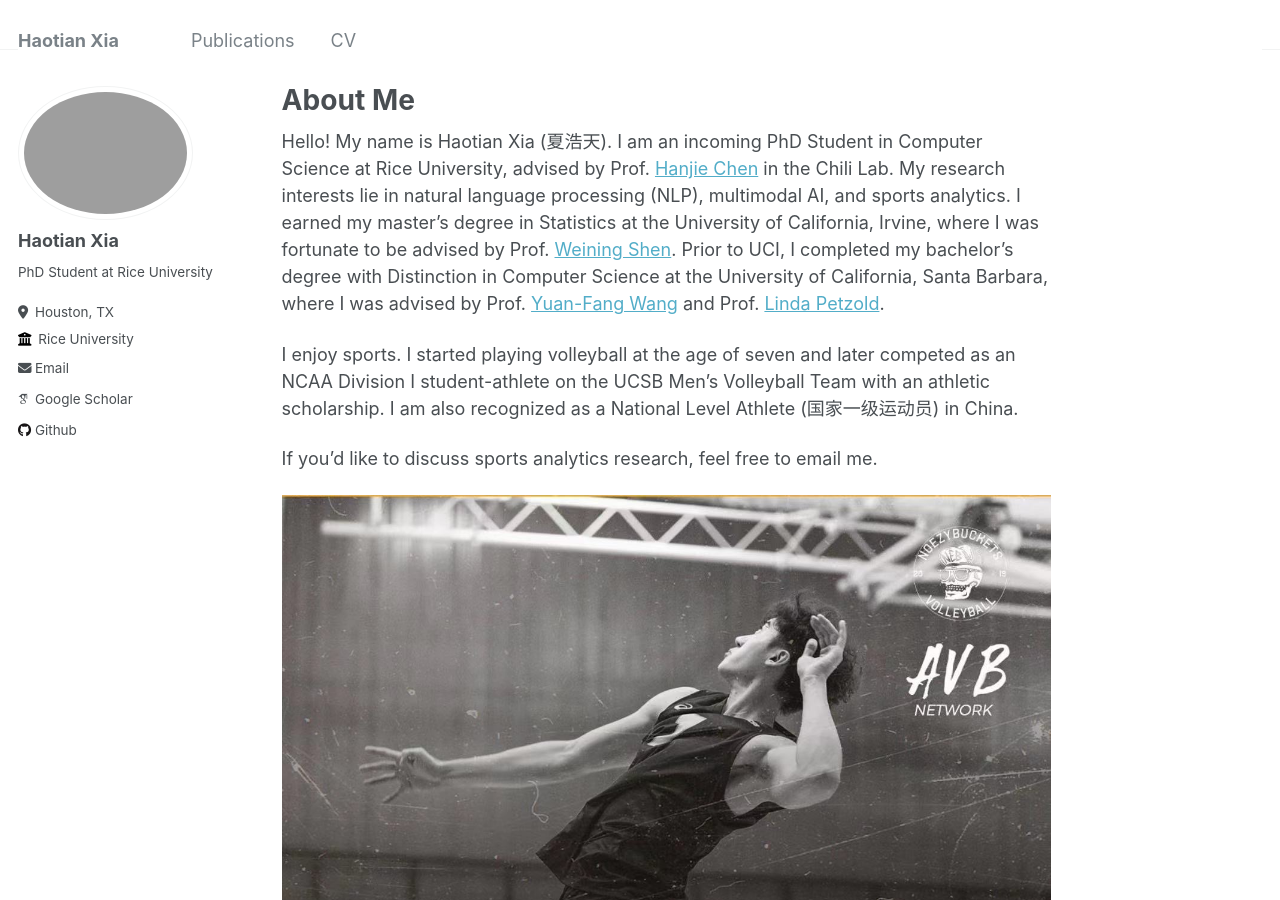
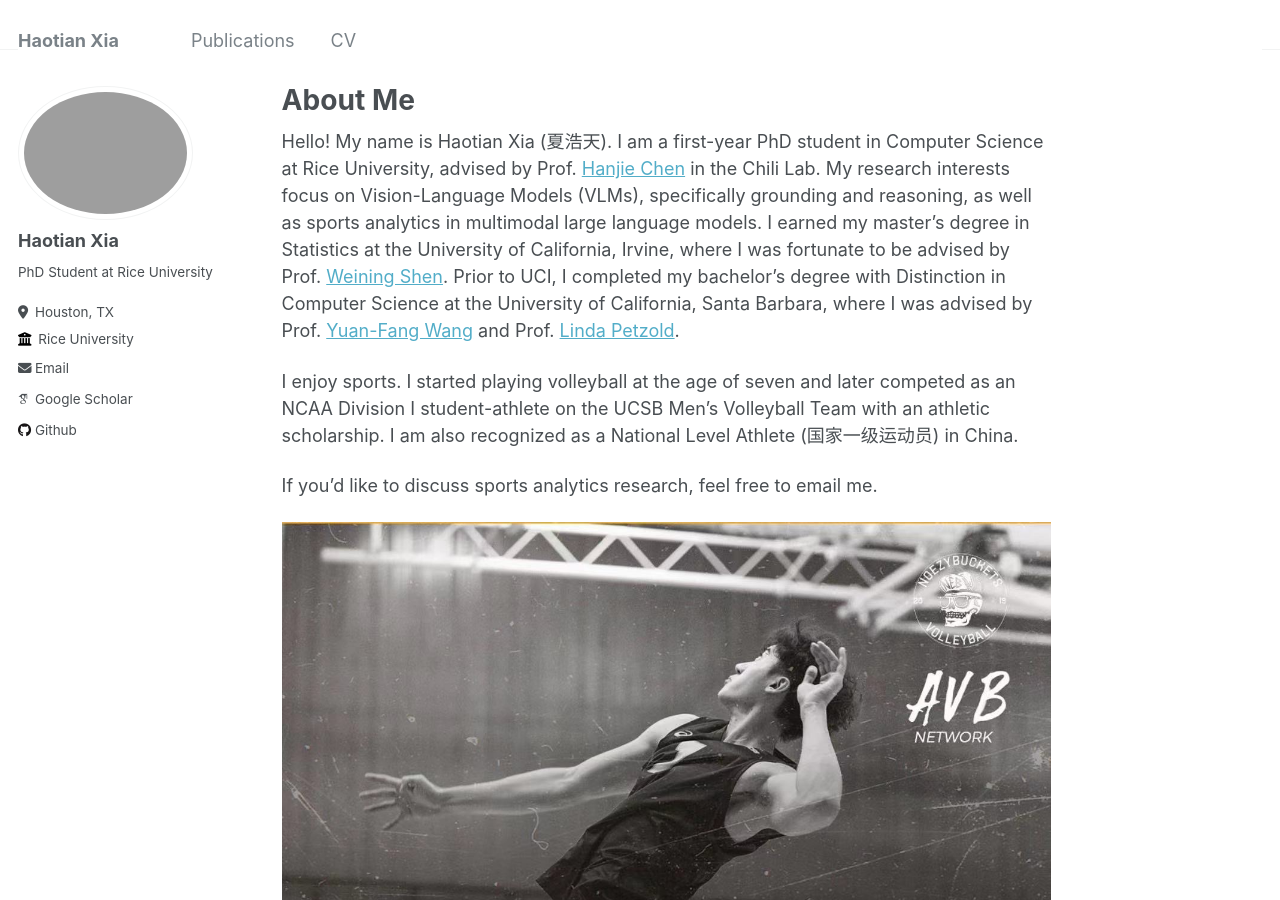
Before and after one commit to haotianxia/haotianxia.github.io, a Jekyll site: the page built from _pages/about.md, in a window 1280 px wide and 900 px high. Built offline with Jekyll 4.4.1, drawn with Linux system fonts in a browser that asks for light colours; some web fonts are replaced.

Commit message:
upadate aboutme

```diff
--- a/_pages/about.md
+++ b/_pages/about.md
@@ -7,10 +7,12 @@ redirect_from:
   - /about.html
 ---
 
-Hello! My name is Haotian Xia (夏浩天). I am an incoming PhD Student in Computer Science at Rice University, advised by Prof. [Hanjie Chen](https://hanjiechen.github.io/) in the Chili Lab. My research interests lie in natural language processing (NLP), multimodal AI, and sports analytics. I earned my master’s degree in Statistics at the University of California, Irvine, where I was fortunate to be advised by Prof. [Weining Shen](https://faculty.sites.uci.edu/weinings/). Prior to UCI, I completed my bachelor’s degree with Distinction in Computer Science at the University of California, Santa Barbara, where I was advised by Prof. [Yuan-Fang Wang](https://engineering.ucsb.edu/people/yuan-fang-wang) and Prof. [Linda Petzold](https://engineering.ucsb.edu/people/linda-petzold).
+Hello! My name is Haotian Xia (夏浩天). I am a first-year PhD student in Computer Science at Rice University, advised by Prof. [Hanjie Chen](https://hanjiechen.github.io/) in the Chili Lab. My research interests focus on Vision-Language Models (VLMs), specifically grounding and reasoning, as well as sports analytics in multimodal large language models. I earned my master's degree in Statistics at the University of California, Irvine, where I was fortunate to be advised by Prof. [Weining Shen](https://faculty.sites.uci.edu/weinings/). Prior to UCI, I completed my bachelor's degree with Distinction in Computer Science at the University of California, Santa Barbara, where I was advised by Prof. [Yuan-Fang Wang](https://engineering.ucsb.edu/people/yuan-fang-wang) and Prof. [Linda Petzold](https://engineering.ucsb.edu/people/linda-petzold).
 
 I enjoy sports. I started playing volleyball at the age of seven and later competed as an NCAA Division I student-athlete on the UCSB Men’s Volleyball Team with an athletic scholarship. I am also recognized as a National Level Athlete (国家一级运动员) in China.
 
 If you’d like to discuss sports analytics research, feel free to email me.
 
+
+
  ![voll](/images/voll.png)
```
Also changed, not shown: 3 other files.
